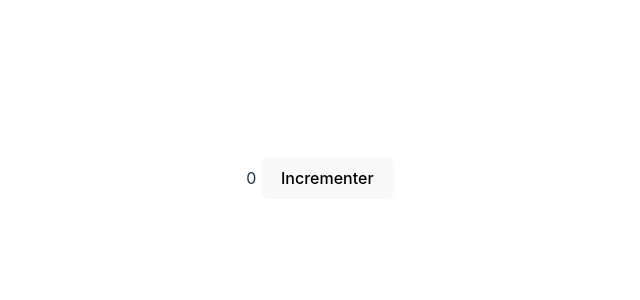
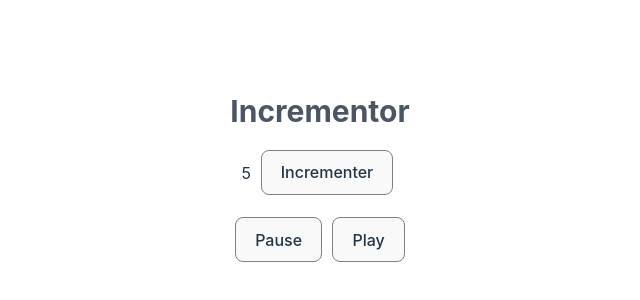
Before and after one commit to NdekoCode/react-funny-projects, a React (Vite) app: page /increment in a window 1280 px wide. Shown: the part 222-522 px from the top of the page, without its empty margins (320-960 px from the left). Built offline with nearby package versions, Linux system fonts and the light colour scheme.

Commit message:
init config and and incrementor page

```diff
--- a/package.json
+++ b/package.json
@@ -17,6 +17,9 @@
     "@types/react": "^18.0.17",
     "@types/react-dom": "^18.0.6",
     "@vitejs/plugin-react": "^2.0.1",
+    "autoprefixer": "^10.4.13",
+    "postcss": "^8.4.19",
+    "tailwindcss": "^3.2.4",
     "vite": "^3.0.7"
   }
 }
--- /dev/null
+++ b/postcss.config.cjs
@@ -0,0 +1,6 @@
+module.exports = {
+  plugins: {
+    tailwindcss: {},
+    autoprefixer: {},
+  },
+}
--- a/src/App.jsx
+++ b/src/App.jsx
@@ -1,15 +1,12 @@
 import { useState } from "react";
-import reactLogo from "./assets/react.svg";
-import "./App.css";
-import ManuelIncrement from "./components/ManuelIncrement";
+import { Routes, Route } from "react-router-dom";
+import Incrementor from "./pages/Incrementor";
 
 function App() {
-  const [count, setCount] = useState(0);
-
   return (
-    <div className="App">
-      <ManuelIncrement />
-    </div>
+    <Routes>
+      <Route path="increment" element={<Incrementor />} />{" "}
+    </Routes>
   );
 }
 
--- a/src/components/ManuelIncrement.jsx
+++ b/src/components/ManuelIncrement.jsx
@@ -1,11 +1,37 @@
-import { useState } from "react";
+import { useEffect, useState } from "react";
 
 const ManuelIncrement = () => {
-  const [n, setState] = useState(0);
-  const increment = () => setState((state) => state + 1);
+  const [state, setState] = useState({ count: 0, timer: null });
+  const increment = () => {
+    setState((state) => ({ ...state, count: state.count + 1 }));
+  };
+  const pause = () => {
+    setState((state) => ({
+      ...state,
+      timer: window.clearInterval(state.timer),
+    }));
+  };
+  const play = () => {
+    pause();
+    const timer = window.setInterval(increment, 1000);
+    setState((state) => ({
+      ...state,
+      timer,
+    }));
+  };
+  useEffect(() => {
+    play();
+    return () => {
+      pause();
+    };
+  }, []);
   return (
     <div>
-      {n} <button onClick={increment}>Incrementer</button>{" "}
+      {state.count} <button onClick={increment}>Incrementer</button>
+      <div className="flex items-center mt-5">
+        <button onClick={pause}>Pause</button>
+        <button onClick={play}>Play</button>
+      </div>
     </div>
   );
 };
--- a/src/index.css
+++ b/src/index.css
@@ -1,3 +1,6 @@
+@tailwind base;
+@tailwind components;
+@tailwind utilities;
 :root {
   font-family: Inter, Avenir, Helvetica, Arial, sans-serif;
   font-size: 16px;
@@ -39,7 +42,7 @@ h1 {
 
 button {
   border-radius: 8px;
-  border: 1px solid transparent;
+  border: 1px solid gray;
   padding: 0.6em 1.2em;
   font-size: 1em;
   font-weight: 500;
@@ -47,6 +50,7 @@ button {
   background-color: #1a1a1a;
   cursor: pointer;
   transition: border-color 0.25s;
+  margin: 1px 5px;
 }
 button:hover {
   border-color: #646cff;
--- a/src/main.jsx
+++ b/src/main.jsx
@@ -1,10 +1,13 @@
-import React from 'react'
-import ReactDOM from 'react-dom/client'
-import App from './App'
-import './index.css'
+import React from "react";
+import { BrowserRouter } from "react-router-dom";
+import ReactDOM from "react-dom/client";
+import App from "./App";
+import "./index.css";
 
-ReactDOM.createRoot(document.getElementById('root')).render(
+ReactDOM.createRoot(document.getElementById("root")).render(
   <React.StrictMode>
-    <App />
+    <BrowserRouter>
+      <App />
+    </BrowserRouter>
   </React.StrictMode>
-)
+);
--- /dev/null
+++ b/src/pages/Incrementor.jsx
@@ -0,0 +1,12 @@
+import "../App.css";
+import ManuelIncrement from "../components/ManuelIncrement";
+const Incrementor = () => {
+  return (
+    <div className="App">
+      <h2 className="font-bold text-3xl text-gray-600 mb-5">Incrementor</h2>
+      <ManuelIncrement />
+    </div>
+  );
+};
+
+export default Incrementor;
--- /dev/null
+++ b/tailwind.config.cjs
@@ -0,0 +1,8 @@
+/** @type {import('tailwindcss').Config} */
+module.exports = {
+  content: ["./index.html", "./src/**/*.{html,jsx,tsx,js}"],
+  theme: {
+    extend: {},
+  },
+  plugins: [],
+};
```
Also changed, not shown: 1 other file (tests, documents, lock files or other folders).
